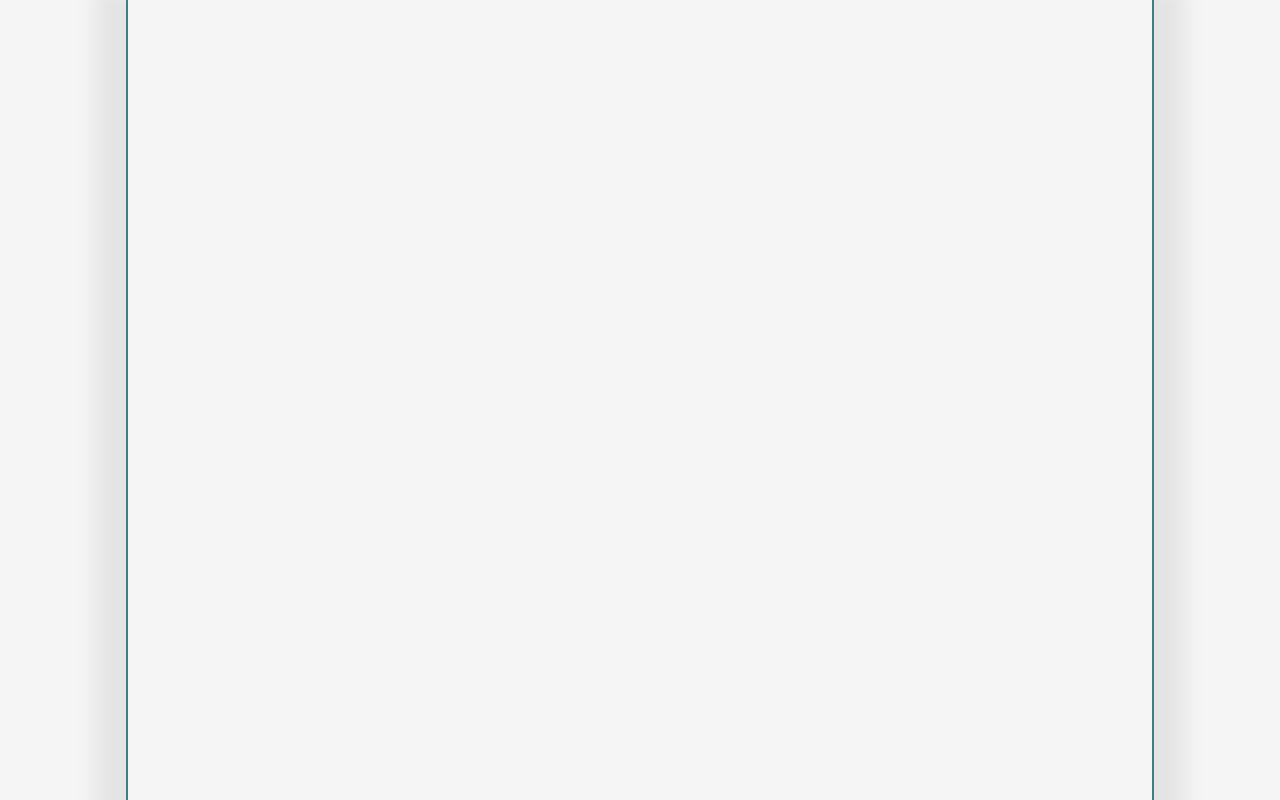
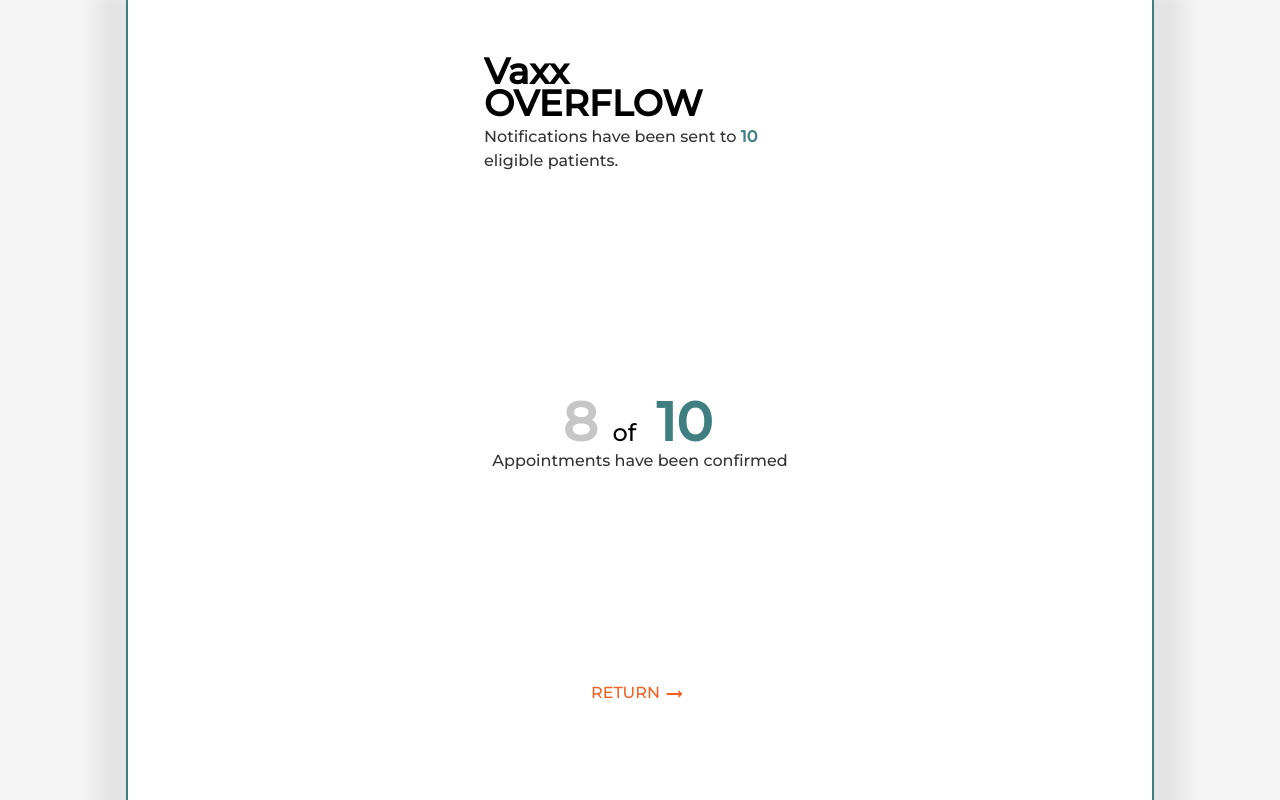
Before and after one commit to dmanfield/vaxx-overflow, a React (Create React App) app in the folder Vaxx_Overflow_Django/vaxx-overflow-app/: page /sent in a window 1280 px wide. Built offline with nearby package versions, Linux system fonts and the light colour scheme.

Commit message:
finished provider flow

```diff
--- a/Vaxx_Overflow_Django/vaxx-overflow-app/src/App.css
+++ b/Vaxx_Overflow_Django/vaxx-overflow-app/src/App.css
@@ -1,5 +1,8 @@
 @import url('https://fonts.googleapis.com/css2?family=Montserrat:wght@500&display=swap');
 @import url('https://fonts.googleapis.com/css2?family=Roboto:wght@500&display=swap');
+h1, h2, h3, h4 {
+  font-family: 'Montserrat', sans-serif;
+}
 
 #outer-border {
 width: 100%;
@@ -13,7 +16,7 @@ height: 100vh;
 margin: auto;
 border-left: 2px solid #3F7F82;
 border-right: 2px solid #3F7F82;
-background: #f5f5f5;
+background: #ffff;
 box-shadow:  0px 19px 19px 31px #e4e4e4;
 }
 
@@ -33,6 +36,7 @@ box-shadow:  0px 19px 19px 31px #e4e4e4;
   width: 312px;
   height: 124px;
   margin: 25px;
+  text-align: start;
 }
 
 .illustration {
@@ -90,15 +94,12 @@ header h2 {
   font-size: 36px;
   line-height: 40px;
   align-items: center;
-  position: absolute;
   width: 103px;
   height: 40px;
-  left: 0px;
-  top: 0px;
+  left: 0;
 }
 
 #heading-paragraph {
-  position: absolute;
   width: 312px;
   height: 48px;
   left: 0px;
@@ -129,9 +130,81 @@ header h2 {
 
 }
 
+.centered-div h4 {
+  padding-top: 10px;
+  font-style: normal;
+  font-weight: normal;
+  font-size: 16px;
+  line-height: 24px;
+  color: #333333;
+}
+
+#notification-span {
+  position: relative;
+  width: 312px;
+  height: 48px;
+}
+
+#notification-span mark {
+  font-weight: 600;
+  color: #3F7F82;
+  background: none;
+}
+
+#notification-body div {
+  position: relative;
+  width: 100%;
+  height: 40px;
+  margin: auto;
+  display: flex;
+  flex-direction: row;
+}
+
+#notification-body div * {
+  padding: 5px;
+}
+
+#notification-body {
+  position: relative;
+  margin-top: 176px;
+  font-style: normal;
+  font-weight: 700;
+  font-size: 36px;
+  line-height: 40px;
+  color: #C6C6C6;
+}
+
+#body-mark-one {
+  font-weight: 400;
+  background: none;
+  font-size: 24px;
+  line-height: 28px;
+}
+
+#body-mark-two {
+  background: none;
+  color: #3F7F82;
+}
+
+#body-container {
+  display: flex;
+  flex-direction: column;
+}
+
+#notification-body-two {
+  margin-top: 25px;
+}
+
+.send-home {
+  position: relative;
+  margin-top: 176px;
+}
+
+
 @media only screen and (max-width: 600px) {
   #inner-border {
     width: 100%;
     border: none;
+    background-color: #ffff;
   }
 }
--- a/Vaxx_Overflow_Django/vaxx-overflow-app/src/App.js
+++ b/Vaxx_Overflow_Django/vaxx-overflow-app/src/App.js
@@ -13,7 +13,7 @@ import PRegPageTwo from './pages/provider/PRegPageTwo';
 import PLogin from './pages/provider/PLogin';
 import SendNotifications from './pages/provider/PSendNotifications';
 import { BrowserRouter as Router, Route } from 'react-router-dom';
-
+import NotificationsSent from './pages/provider/PSent';
 
 function App() {
 
@@ -29,6 +29,7 @@ function App() {
         <Route exact path="/pregpagetwo/" component={ PRegPageTwo } />
         <Route exact path="/login/" component={ PLogin }/>
         <Route exact path="/send/" component={ SendNotifications }/>
+        <Route exact path="/sent/" component={ NotificationsSent } />
       </Router>
       </div>
     </div>
--- a/Vaxx_Overflow_Django/vaxx-overflow-app/src/components/DropForm/DropForm.js
+++ b/Vaxx_Overflow_Django/vaxx-overflow-app/src/components/DropForm/DropForm.js
@@ -71,16 +71,19 @@ const StyledTextDiv = styled.div`
    top: 20px;
 `;
 
-function DropForm (x) {
-  return <StyledTextDiv>
+function options(options) {
+  return (options.map((x) => <option>{x}</option>))
+}
+
+function DropForm(x) {
+  let form = <StyledTextDiv>
   <StyledLabel>{x.label}</StyledLabel>
   <StyledDropForm placeholder={x.placeholder} type="Text" state="default" >
-    <option>1(a)</option>
-    <option>1(b)</option>
-    <option>1(c)</option>
-    <option>2</option>
-  </StyledDropForm>
-</StyledTextDiv>
+    {options(x.options)}
+    </StyledDropForm>
+    </StyledTextDiv>
+
+  return form
 }
 
 export default DropForm;
--- a/Vaxx_Overflow_Django/vaxx-overflow-app/src/pages/provider/PSendNotifications.js
+++ b/Vaxx_Overflow_Django/vaxx-overflow-app/src/pages/provider/PSendNotifications.js
@@ -15,7 +15,7 @@ const PRegPageOne =()=> {
         <h3 id="heading-paragraph">Register as a Provider.</h3>
       </header>
       <div>
-        <DropForm label={'Current CDC Phase'} />
+        <DropForm label={'Current CDC Phase'} options={['1(a)', '1(b)', '1(c)', '2']} />
       </div>
       <div className="buttons-list">
         <h4>Additional criteria for eligibility</h4>
--- /dev/null
+++ b/Vaxx_Overflow_Django/vaxx-overflow-app/src/pages/provider/PSent.js
@@ -0,0 +1,29 @@
+import React from 'react';
+import SecondaryButton from '../../components/Button/SecondaryButton';
+
+
+const NotificationsSent =(props)=> {
+  return (
+    <div className="centered-div">
+
+      <header className="frame-1">
+        <h1 id="vaxx">Vaxx</h1>
+        <h1 id="overflow">OVERFLOW</h1>
+        <div id="notification-span">
+        <h4>Notifications have been sent to <mark className="mark">10</mark> eligible patients.</h4>
+        </div>
+      </header>
+      <div id="notification-body">
+          <div><h2><span>8</span><span><mark id="body-mark-one">of</mark></span><span><mark id="body-mark-two">10</mark></span></h2></div>
+      </div>
+      <div id="notification-body-two">
+      <h4>Appointments have been confirmed</h4>
+      </div>
+      <div className="send-home" id="main-secondary-button">
+        <SecondaryButton  id="secondary-button" text="return" clickAction={ ()=>{props.history.push("/send/")} }/>
+      </div>
+    </div>
+  );
+};
+
+export default NotificationsSent;
```
Also changed, not shown: 2 other files (tests, documents, lock files or other folders).
